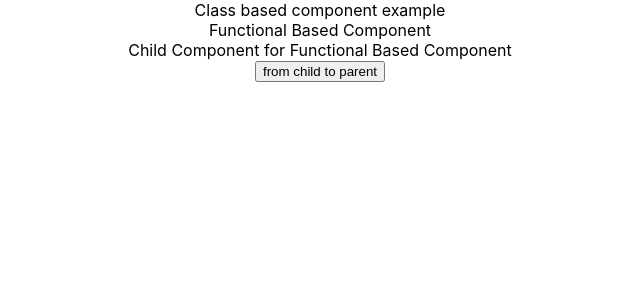
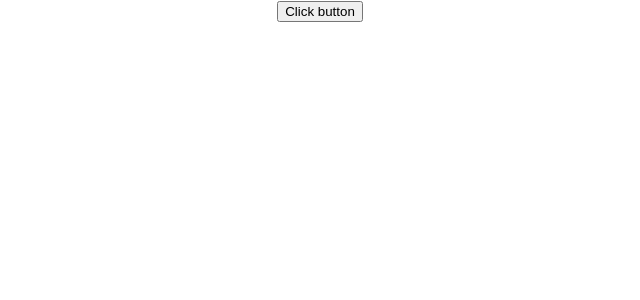
Before and after one commit to omidashouri/my-app-test1, a React (Create React App) app: page / in a window 1280 px wide. Shown: the top 300 px of the page, without its empty margins (320-960 px from the left). Built offline with nearby package versions, Linux system fonts and the light colour scheme.

Commit message:
end 11 : omidashouri: 010124

```diff
--- a/src/App.js
+++ b/src/App.js
@@ -6,7 +6,7 @@ function App() {
   return (
     <div className="App">
       <ClassBasedComponent/>
-      <FunctionalBasedComponent/>
+      {/*<FunctionalBasedComponent/>*/}
 
     </div>
   );
--- a/src/components/ClassBasedComponent.jsx
+++ b/src/components/ClassBasedComponent.jsx
@@ -1,10 +1,42 @@
 import React, {Component} from "react";
 
 class ClassBasedComponent extends Component{
+
+    state = {
+        count: 0,
+        flag: false
+    }
+
+    handleCount = ()=>{
+        const {count} = this.state;
+        this.setState({
+            count: count+1
+        },()=>{
+            console.log(count)
+        })
+    }
+
+    componentDidMount(prevProps, prevState) {
+
+    }
+
+    componentDidUpdate(prevProps, prevState, snapshot) {
+        if(prevState && prevState.count !== this.state.count && this.state.count === 10){
+            this.setState({
+                flag: true
+            })
+        }
+    }
+
     render() {
         return(
             <div>
-                Class based component example
+                {/*Class based component example*/}
+
+                <button onClick={this.handleCount }>Click button</button>
+                {
+                    this.state.flag && <p>Flag is true</p>
+                }
             </div>
         )
     }
```
Also changed, not shown: 1 other file (tests, documents, lock files or other folders).
